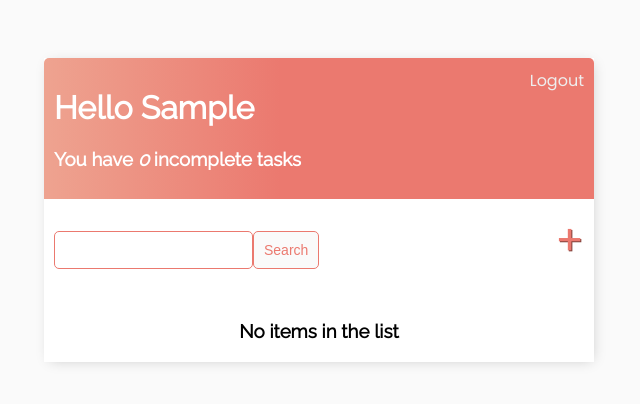
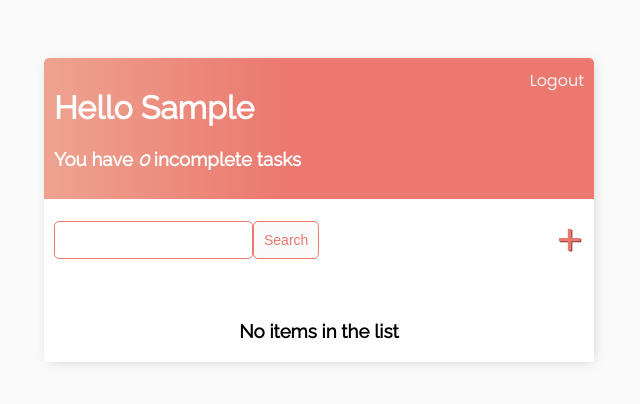
Before and after one commit to GeoCHiP/todoapp, a Django app: page / in a window 1280 px wide. Shown: the top 404 px of the page, without its empty margins (321-961 px from the left). Run offline with Django 4.2, Linux system fonts and the light colour scheme; the visitor is signed in with stand-in values (Sample User, id 1); data that the repository does not hold is empty.

Commit message:
fix: search bar symmetrically positioned

```diff
--- a/todos/templates/todos/index.html
+++ b/todos/templates/todos/index.html
@@ -17,7 +17,7 @@
 
 
 <div id="search-add-wrapper">
-  <form method="get" style="display: flex; margin-top: 20px;">
+  <form method="get" style="display: flex;">
     <input type="text" name="search_string" value="{{ search_string }}">
     <input class="button" type="submit" value="Search">
   </form>
```
